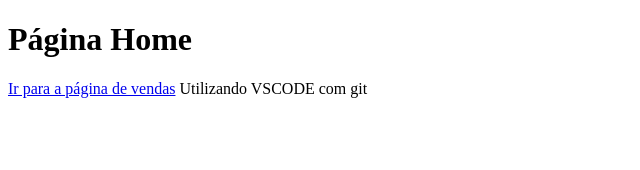
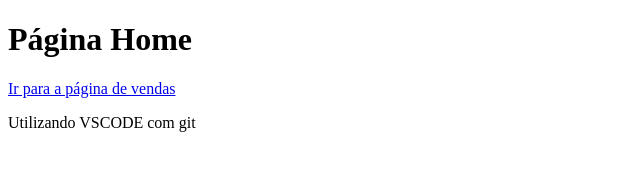
Before and after one commit to cleversonfdo/aulagithubcsharp, a plain HTML site: page index.html in a window 1280 px wide. Shown: the whole page, without its empty margins (0-640 px from the left). Drawn offline with Linux system fonts and the light colour scheme.

```diff
--- a/index.html
+++ b/index.html
@@ -9,6 +9,6 @@
 <body>
     <h1>Página Home</h1>
     <a href="vendas.html"> Ir para a página de vendas</a>
-    Utilizando VSCODE com git
+    <p>Utilizando VSCODE com git</p>
 </body>
 </html>
```
Also changed, not shown: vendas.html (+2 -0 lines).
